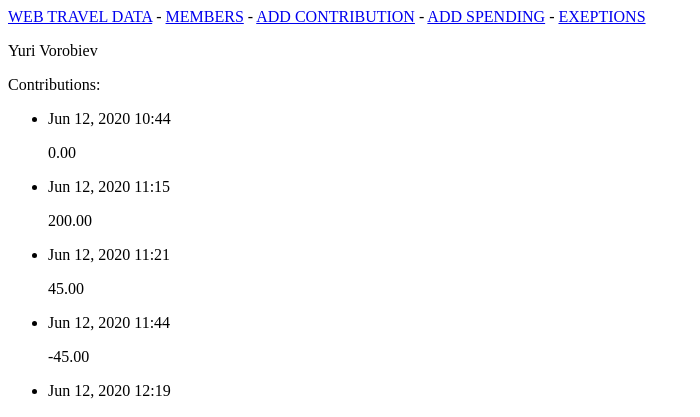
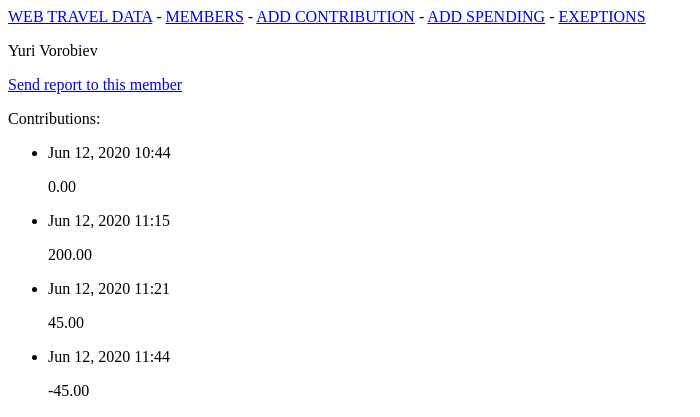
Before and after one commit to vova-pod/my_rep, a Django app: a page that uses web_travel_balance/web_travel_data/templates/web_travel_data/member_contribution.html in a window 1280 px wide. Shown: the top 417 px of the page, without its empty margins (0-700 px from the left). Run offline with Django 3.2, Linux system fonts and the light colour scheme; data comes from the database, SQL or seed files in the repository; both versions use the stored data as it was after the commit.

Commit message:
app web-travel-data 1.0

```diff
--- a/web_travel_balance/web_travel_data/forms.py
+++ b/web_travel_balance/web_travel_data/forms.py
@@ -6,7 +6,7 @@
 class MemberForm(forms.ModelForm):
     class Meta:
         model = Member
-        fields = ['name']
+        fields = ['name', 'email']
 
 
 class ContributionForm(forms.ModelForm):
--- a/web_travel_balance/web_travel_data/models.py
+++ b/web_travel_balance/web_travel_data/models.py
@@ -10,7 +10,7 @@ class Member(models.Model):
     date_added = models.DateTimeField(auto_now_add=True)
     return_to_close = models.DecimalField(
         max_digits=10, decimal_places=2, default=0)
-    email = models.EmailField()
+    email = models.EmailField(default='')
 
     def __str__(self):
         """Return a string representation of the model"""
--- a/web_travel_balance/web_travel_data/templates/web_travel_data/member_contribution.html
+++ b/web_travel_balance/web_travel_data/templates/web_travel_data/member_contribution.html
@@ -2,7 +2,18 @@
 
 {% block content %}
 
+{% if messages %}
+	<ul class="messages">
+	    {% for message in messages %}
+	    <li{% if message.tags %} class="{{ message.tags }}"{% endif %}>{{ message }}</li>
+	    {% endfor %}
+	</ul>
+{% endif %}
+
+
 <p>{{ member }}</p>
+
+<a href="{% url 'web_travel_data:email_member_report' member.id %}">Send report to this member</a>
 
 <p>Contributions:</p>
 <ul>
--- a/web_travel_balance/web_travel_data/urls.py
+++ b/web_travel_balance/web_travel_data/urls.py
@@ -36,5 +36,7 @@ urlpatterns = [
          views.edit_exeption, name='edit_exeption'),
     path('delete_exeption/delete_exeption_<int:exeption_id>',
          views.delete_exeption, name='delete_exeption'),
+    path('email_member_report/<int:member_id>',
+         views.email_member_report, name='email_member_report'),
 
 ]
--- a/web_travel_balance/web_travel_data/views.py
+++ b/web_travel_balance/web_travel_data/views.py
@@ -1,5 +1,6 @@
 from django.shortcuts import render, redirect
 from django.contrib import messages
+from django.core.mail import send_mail
 from .models import Member, Contribution, Expence, Exeption
 from .forms import MemberForm, ContributionForm, ExpenceForm, ExeptionForm
 from .balance_data import *
@@ -180,3 +181,22 @@ def delete_exeption(request, exeption_id):
 
     context = {'exeption': exeption}
     return render(request, 'web_travel_data/delete_exeption.html', context)
+
+
+def email_member_report(request, member_id):
+    """Send email with member contribution data"""
+    member = Member.objects.get(id=member_id)
+
+    if request.method == 'POST':
+        send_mail(
+            'web travel data report',
+            create_member_report(member_id),
+            'cutterw7@gmail.com',
+            [member.email],
+            fail_silently=False,
+        )
+        messages.success(request, "Email has been sent.")
+        return redirect('web_travel_data:member_contribution', member.id)
+
+    context = {'member': member}
+    return render(request, 'web_travel_data/email_member_report.html', context)
```
Also changed, not shown: web_travel_balance/web_travel_balance/settings.py (+10 -0 lines), web_travel_balance/web_travel_data/balance_data.py (+15 -0 lines), web_travel_balance/web_travel_data/templates/web_travel_data/email_member_report.html (added, +14 -0 lines), web_travel_balance/data.db (added), web_travel_balance/db.sqlite3, web_travel_balance/web_travel_data/migrations/0011_member_email.py (added), 1 other file.
